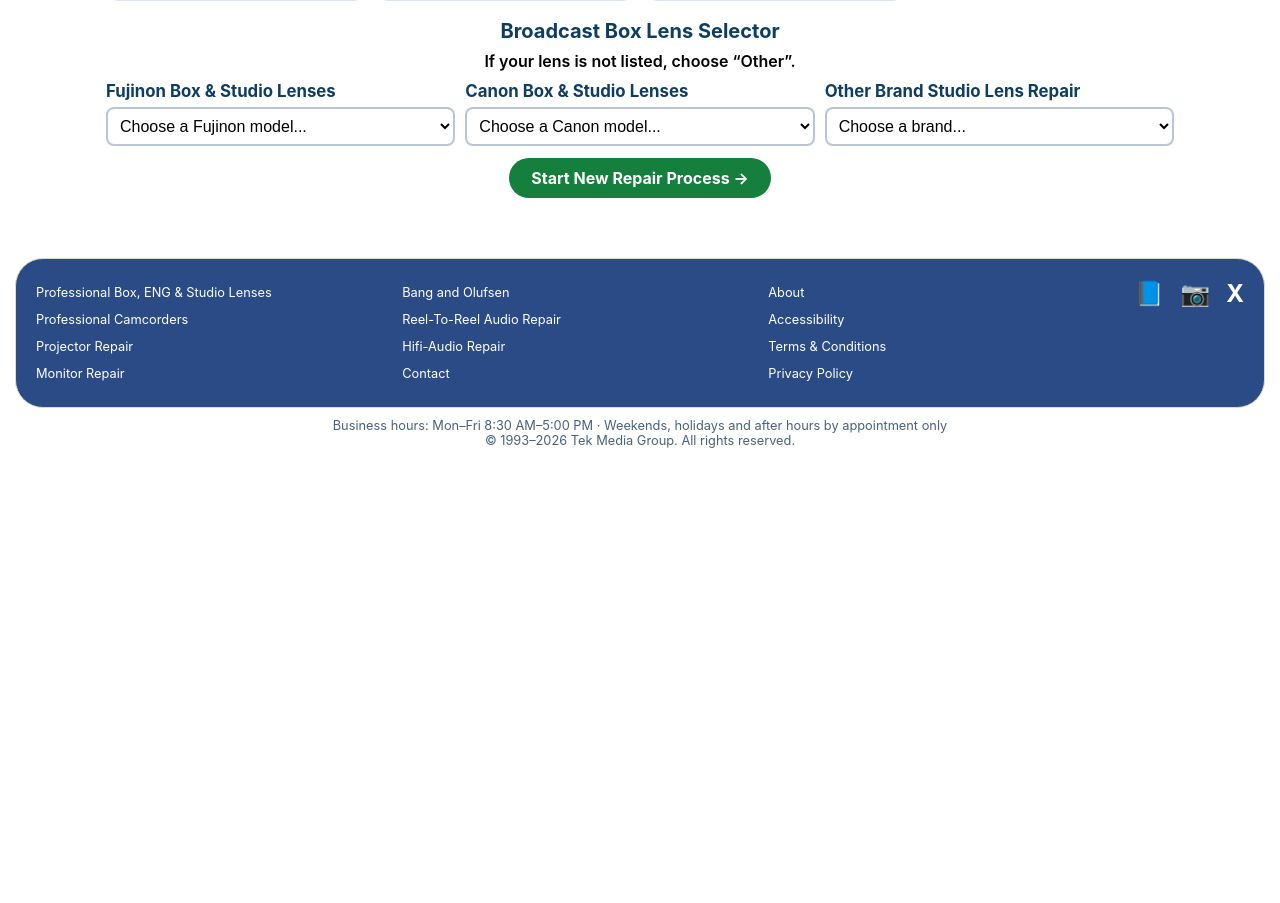
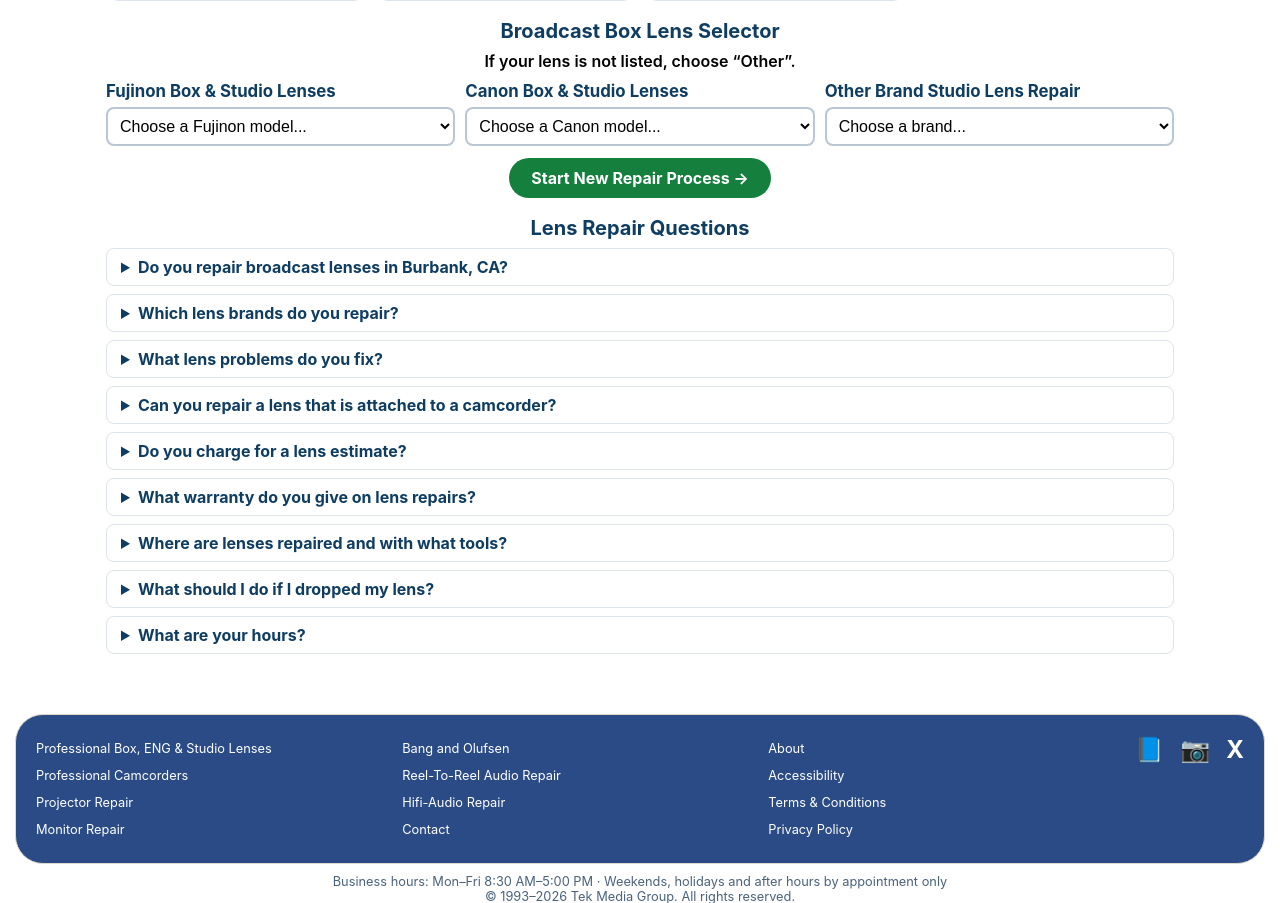
Before and after one commit to asefayan-code/TekMG, a Flask app: page /lens-repair in a window 1280 px wide. Shown: the part 1736-2639 px from the top of the page. Before the commit the page ends 2184 px from the top, so only its background shows below. Run offline with Flask 3, Linux system fonts and the light colour scheme.

Commit message:
Lens page: FAQ + JSON-LD (Service, FAQPage, Breadcrumb); allow AI crawlers; llms.txt detail
Co-Authored-By: Claude Sonnet 5.5 <noreply@anthropic.com>
Claude-Session: https://claude.ai/code/session_01BXEwmgWNDY62LNVBSXaepN

```diff
--- a/app.py
+++ b/app.py
@@ -59,7 +59,7 @@ def serve(path):
 
 @app.route("/robots.txt")
 def robots():
-    return Response("User-agent: *\nAllow: /\n\nSitemap: https://tekmg.com/sitemap.xml\n", mimetype="text/plain")
+    return Response("User-agent: *\nAllow: /\n\nUser-agent: GPTBot\nAllow: /\n\nUser-agent: OAI-SearchBot\nAllow: /\n\nUser-agent: ChatGPT-User\nAllow: /\n\nUser-agent: ClaudeBot\nAllow: /\n\nUser-agent: Claude-User\nAllow: /\n\nUser-agent: Claude-SearchBot\nAllow: /\n\nUser-agent: anthropic-ai\nAllow: /\n\nUser-agent: PerplexityBot\nAllow: /\n\nUser-agent: Google-Extended\nAllow: /\n\nUser-agent: Applebot-Extended\nAllow: /\n\nSitemap: https://tekmg.com/sitemap.xml\n", mimetype="text/plain")
 
 
 @app.route("/sitemap.xml")
@@ -78,7 +78,7 @@ def llms():
         "Hours: Mon-Fri 8:30 AM-5:00 PM; weekends, holidays and after hours by appointment only. Estimates are free; repairs carry a 90-day warranty.\n\n"
         "## Services\n"
         "- [Projector repair](https://tekmg.com/projector-repair): LCD, DLP, LED and 4K projectors; Epson warranty service provider only\n"
-        "- [Professional box, ENG and studio lens repair](https://tekmg.com/lens-repair)\n"
+        "- [Professional box, ENG and studio lens repair](https://tekmg.com/lens-repair): Box, ENG, EFP, studio and cinema lenses from Canon, Fujinon, Sony, Zeiss and others; clean room service; free estimates; 90-day warranty\n"
         "- [Professional camera and deck repair](https://tekmg.com/camera-repair)\n\n"
         "## Company\n"
         "- [About](https://tekmg.com/about)\n"
--- a/templates/lens-repair.html
+++ b/templates/lens-repair.html
@@ -2,6 +2,17 @@
 {% block title %}Professional Lens Repair | ENG, Box and Studio Lenses | Tek Media Group Burbank{% endblock %}
 {% block desc %}Professional camera lens repair in Burbank, CA: ENG, EFP, box and studio lenses. Impact, sand, salt and moisture damage, out of focus and communication problems. Free estimates. Call (818) 244-4440.{% endblock %}
 {% block canon %}/lens-repair{% endblock %}
+{% set faqs = [
+ ("Do you repair broadcast lenses in Burbank, CA?","Yes. Tek Media Group at 711 South Victory Blvd, Burbank, CA 91502 repairs box, ENG, EFP and studio lenses, and cinema lenses. We have 30 years of lens repair experience. Call (818) 244-4440."),
+ ("Which lens brands do you repair?","We repair ENG and box lenses from Canon, Fujinon, Sony, Zeiss and others, plus cinema lenses such as Canon EF, Red, Arri, Cooke and Zeiss. Use the Broadcast Box Lens Selector on this page to pick your model."),
+ ("What lens problems do you fix?","We restore and rebuild lenses damaged by wear and tear, focus and communication problems, impact, sand, salt damage or moisture, from minor cleanings to major overhauls."),
+ ("Can you repair a lens that is attached to a camcorder?","Yes. Whether your lens is detached or attached to a camcorder camera, we can repair both."),
+ ("Do you charge for a lens estimate?","No. Every repair comes with a free estimate, and we call you with a quote before we start."),
+ ("What warranty do you give on lens repairs?","All repairs come with a 90-day warranty."),
+ ("Where are lenses repaired and with what tools?","Lenses are serviced in our clean room with HEPA air filters, using manufacturer specifications, precision testing and alignment equipment. Only manufacturer-provided tools and software are used, with company-recommended lubricants, securing compounds and cleaning agents."),
+ ("What should I do if I dropped my lens?","Bring it in for impact service. A dropped lens can have internal damage even with no visible scratches or dents. Signs include an unfamiliar sound, stiff or uneven movement, or distorted image quality. Do not pry at bent parts yourself."),
+ ("What are your hours?","Monday through Friday, 8:30 AM to 5:00 PM Pacific Time. Weekends and after hours are by appointment only. Call (818) 244-4440.")
+] %}
 {% block head %}
 <style>
 .lens-top{background:#1c2733;color:#fff;text-align:center;padding:26px 16px}
@@ -57,7 +68,17 @@
 .lens-dds{gap:10px;margin:10px 0}.lens-sel{padding:8px}.lens-go{margin:12px 0}.lens-go a{padding:10px 22px}
 @media(min-width:760px){.lens-row{padding:12px;gap:16px}.lens-row img{flex:0 0 240px;width:240px;max-width:240px}.lens-trio{grid-template-columns:repeat(3,1fr)}.lens-top h1{font-size:1.6rem}}
 @media(min-width:1000px){.lens-steps{grid-template-columns:repeat(4,1fr)}}
+.lens-faq details{background:#fff;border:1px solid #dde4ec;border-radius:8px;padding:8px 14px;margin:0 0 8px}.lens-faq summary{font-weight:700;cursor:pointer;color:#0f3d62}.lens-faq p{margin:8px 0 0;line-height:1.5}
 </style>
+{% set faqlist = [] %}{% for q,a in faqs %}{% set _ = faqlist.append({"@type":"Question","name":q,"acceptedAnswer":{"@type":"Answer","text":a}}) %}{% endfor %}
+<script type="application/ld+json">
+{{ {"@context":"https://schema.org","@graph":[
+{"@type":"LocalBusiness","@id":"https://tekmg.com/#business","name":"Tek Media Group","url":"https://tekmg.com/","telephone":"+1-818-244-4440","email":"jt@tekmg.com","priceRange":"$$","image":"https://tekmg.com/images/home-hero.jpg","address":{"@type":"PostalAddress","streetAddress":"711 South Victory Blvd","addressLocality":"Burbank","addressRegion":"CA","postalCode":"91502","addressCountry":"US"},"openingHoursSpecification":[{"@type":"OpeningHoursSpecification","dayOfWeek":["Monday","Tuesday","Wednesday","Thursday","Friday"],"opens":"08:30","closes":"17:00"}]},
+{"@type":"Service","@id":"https://tekmg.com/lens-repair#service","name":"Professional Box, ENG and Studio Lens Repair","serviceType":"Broadcast and cinema lens repair","provider":{"@id":"https://tekmg.com/#business"},"areaServed":{"@type":"Country","name":"United States"},"description":"Repair and overhaul of box, ENG, EFP and studio lenses and cinema lenses from Canon, Fujinon, Sony, Zeiss and others. Impact, sand, salt, moisture, focus and communication problems. Clean room service. Free estimates and a 90-day warranty.","url":"https://tekmg.com/lens-repair"},
+{"@type":"FAQPage","@id":"https://tekmg.com/lens-repair#faq","mainEntity":faqlist},
+{"@type":"BreadcrumbList","itemListElement":[{"@type":"ListItem","position":1,"name":"Home","item":"https://tekmg.com/"},{"@type":"ListItem","position":2,"name":"Lens Repair","item":"https://tekmg.com/lens-repair"}]}
+]}|tojson }}
+</script>
 {% endblock %}
 {% block content %}
 
@@ -144,6 +165,11 @@
   })();
   </script>
 
+  <h2 class="lens-sec" id="faq">Lens Repair Questions</h2>
+  <div class="lens-faq">{% for q,a in faqs %}<details><summary>{{ q }}</summary><p>{{ a }}</p></details>{% endfor %}</div>
+
+
+
 </div>
 
 {% endblock %}
```
